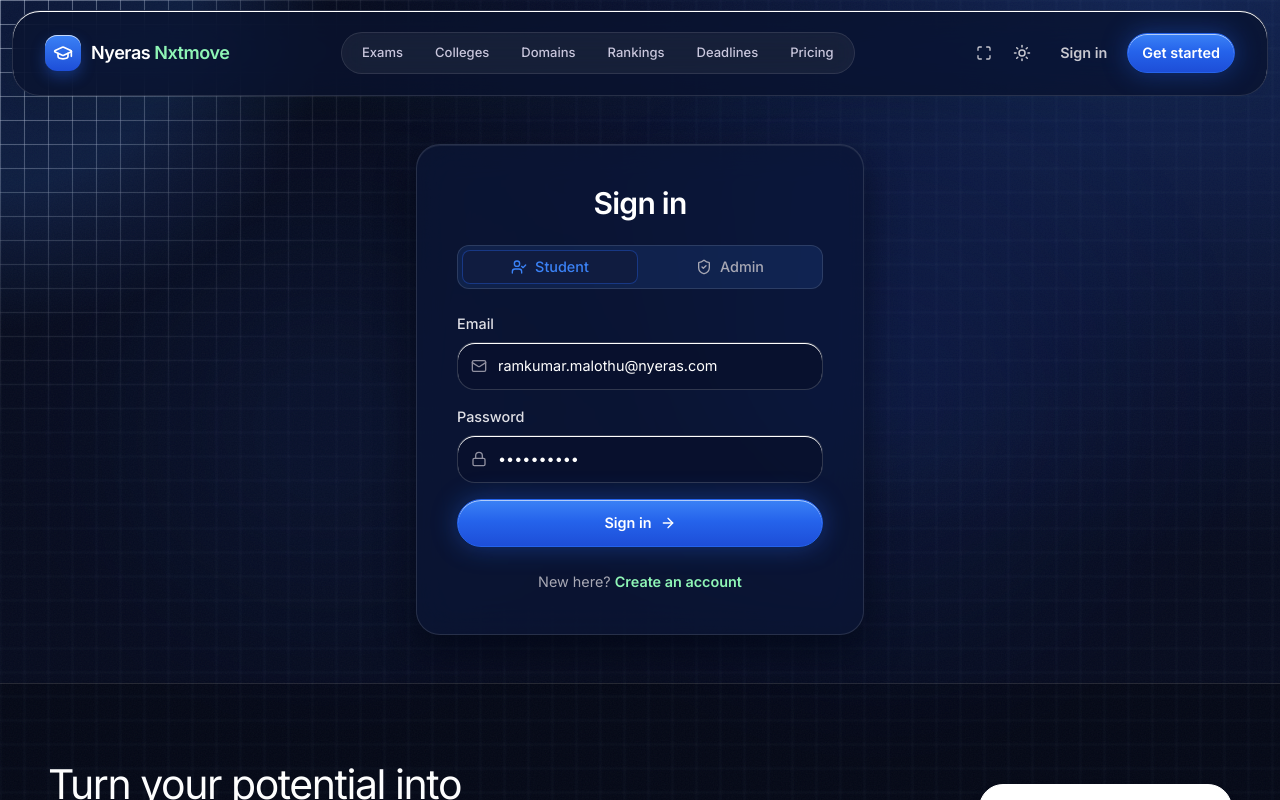
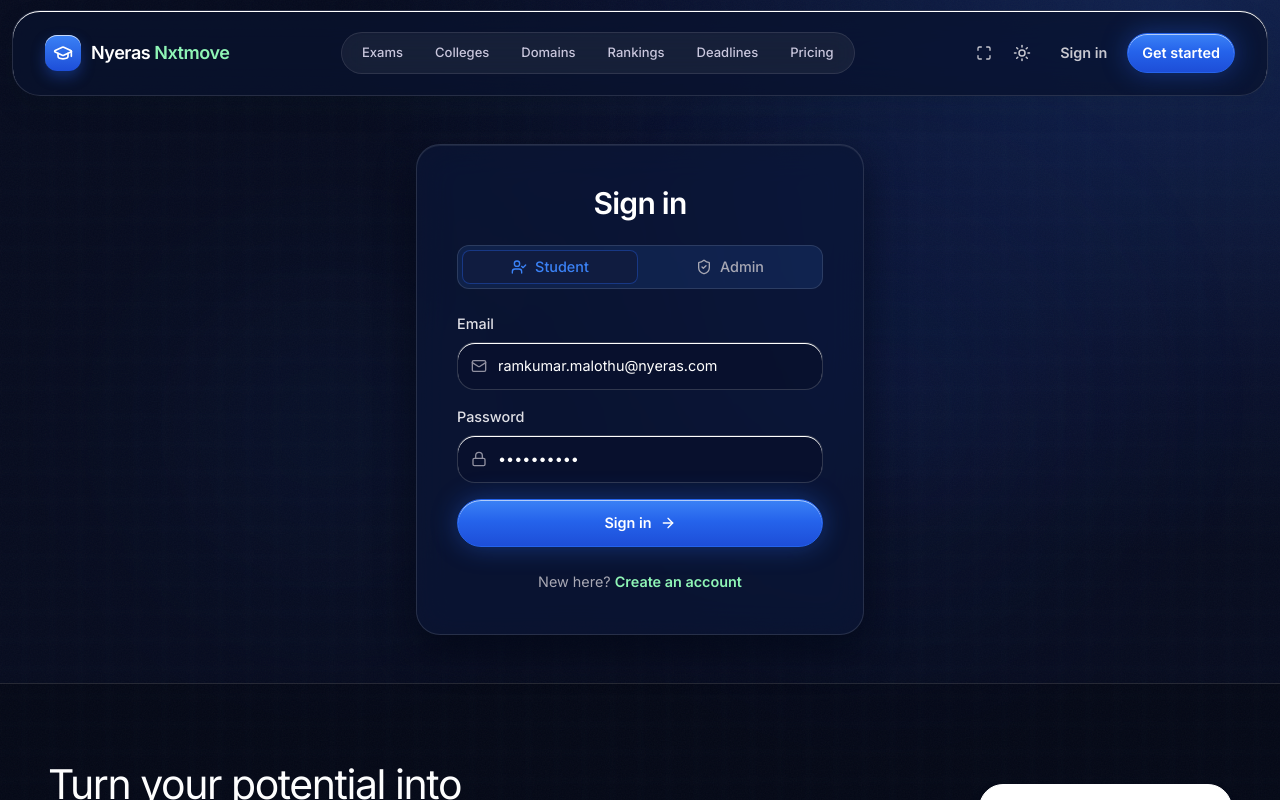
Before and after one commit to mukulpandey220/examhub, a Next.js app: page /login in a window 1280 px wide. Both pictures are taken after a click on the button 1022 px from the left and 53 px from the top of the page. Shown: the top 800 px of the page. Built offline with nearby package versions, Linux system fonts and the light colour scheme.

Commit message:
style: make background grid deeply blurred and remove cursor movement highlight color

```diff
--- a/src/app/globals.css
+++ b/src/app/globals.css
@@ -77,7 +77,7 @@
     position: absolute;
     inset: 0;
     pointer-events: none;
-    background: radial-gradient(420px circle at var(--mx, 20%) var(--my, 0%), rgba(37,99,235,.18), transparent 42%);
+    background: radial-gradient(420px circle at var(--mx, 20%) var(--my, 0%), rgba(255, 255, 255, 0.04), transparent 42%);
     opacity: 0;
     transition: opacity .25s;
   }
@@ -135,25 +135,20 @@
   .section-title { @apply text-2xl font-semibold tracking-tight text-slate-900 sm:text-4xl; }
   .num { font-variant-numeric: tabular-nums; letter-spacing: -.035em; }
 
-  /* Interactive Background Grid System - blended textures and smooth feathered mask */
+  /* Atmospheric Background Grid System - deeply blurred with no cursor highlight color */
   .bg-grid-blurred {
     background-image:
       linear-gradient(var(--grid-line-blur) 1px, transparent 1px),
       linear-gradient(90deg, var(--grid-line-blur) 1px, transparent 1px);
-    background-size: 24px 24px;
-    filter: blur(1.2px);
-    opacity: 0.78;
+    background-size: 28px 28px;
+    filter: blur(3.8px);
+    opacity: 0.62;
   }
   .bg-grid-sharp {
-    background-image:
-      linear-gradient(var(--grid-line-sharp) 1px, transparent 1px),
-      linear-gradient(90deg, var(--grid-line-sharp) 1px, transparent 1px);
-    background-size: 24px 24px;
-    mask-image: radial-gradient(460px circle at var(--cursor-x, -999px) var(--cursor-y, -999px), black 0%, rgba(0, 0, 0, 0.72) 28%, rgba(0, 0, 0, 0.22) 62%, transparent 100%);
-    -webkit-mask-image: radial-gradient(460px circle at var(--cursor-x, -999px) var(--cursor-y, -999px), black 0%, rgba(0, 0, 0, 0.72) 28%, rgba(0, 0, 0, 0.22) 62%, transparent 100%);
+    display: none;
   }
   .bg-grid-spotlight {
-    background: radial-gradient(440px circle at var(--cursor-x, -999px) var(--cursor-y, -999px), rgba(37, 99, 235, 0.12) 0%, var(--grid-spotlight) 42%, transparent 75%);
+    display: none;
   }
 }
 /* Full-width site chrome. Content aligns with the page, backgrounds reach both edges. */
--- a/src/components/BackgroundGrid.tsx
+++ b/src/components/BackgroundGrid.tsx
@@ -1,44 +1,14 @@
 "use client";
 
-import React, { useEffect } from "react";
+import React from "react";
 
 /**
- * Interactive Background Grid:
- * - Layer 1: Soft, blurred grid active across the entire background.
- * - Layer 2: Razor-sharp grid revealed dynamically under the cursor via radial mask.
- * - Layer 3: Interactive ambient cursor spotlight.
+ * Atmospheric Background Grid:
+ * - Soft, deeply blurred ambient grid across the entire background.
+ * - Gentle sapphire aura backlights.
+ * - Cursor spotlight / moving highlight color completely removed.
  */
 export function BackgroundGrid() {
-  useEffect(() => {
-    let frame = 0;
-    let lastX = -999;
-    let lastY = -999;
-
-    const updatePosition = () => {
-      frame = 0;
-      document.documentElement.style.setProperty("--cursor-x", `${lastX}px`);
-      document.documentElement.style.setProperty("--cursor-y", `${lastY}px`);
-    };
-
-    const onPointerMove = (e: PointerEvent) => {
-      lastX = e.clientX;
-      lastY = e.clientY;
-      if (!frame) {
-        frame = requestAnimationFrame(updatePosition);
-      }
-    };
-
-    // Update on pointermove and touch
-    window.addEventListener("pointermove", onPointerMove, { passive: true });
-    window.addEventListener("pointerdown", onPointerMove, { passive: true });
-
-    return () => {
-      window.removeEventListener("pointermove", onPointerMove);
-      window.removeEventListener("pointerdown", onPointerMove);
-      if (frame) cancelAnimationFrame(frame);
-    };
-  }, []);
-
   return (
     <div
       className="fixed inset-0 pointer-events-none z-0 overflow-hidden select-none"
@@ -46,42 +16,36 @@ export function BackgroundGrid() {
     >
       {/* Top-right ambient radial glow (sapphire into midnight navy) */}
       <div
-        className="absolute top-0 right-0 w-[950px] h-[560px] pointer-events-none opacity-80 dark:opacity-95 transition-opacity"
+        className="absolute top-0 right-0 w-[950px] h-[560px] pointer-events-none opacity-70 dark:opacity-85 transition-opacity"
         style={{
-          background: "var(--ambient-radial, radial-gradient(ellipse at 88% 0%, rgba(37, 99, 235, 0.18), transparent 65%))",
+          background: "var(--ambient-radial, radial-gradient(ellipse at 88% 0%, rgba(37, 99, 235, 0.15), transparent 65%))",
         }}
       />
 
       {/* Mid-left brand sapphire navy aura (blends with midnight blue) */}
       <div
-        className="absolute top-[16%] left-[2%] w-[600px] h-[600px] pointer-events-none rounded-full opacity-0 dark:opacity-75 transition-opacity"
+        className="absolute top-[16%] left-[2%] w-[600px] h-[600px] pointer-events-none rounded-full opacity-0 dark:opacity-60 transition-opacity"
         style={{
-          background: "radial-gradient(circle, rgba(37, 99, 235, 0.12) 0%, rgba(30, 64, 175, 0.05) 45%, transparent 70%)",
+          background: "radial-gradient(circle, rgba(37, 99, 235, 0.10) 0%, rgba(30, 64, 175, 0.04) 45%, transparent 70%)",
           filter: "blur(60px)",
         }}
       />
 
       {/* Center-right globe backlight aura */}
       <div
-        className="absolute top-[8%] right-[5%] w-[680px] h-[680px] pointer-events-none rounded-full opacity-0 dark:opacity-85 transition-opacity"
+        className="absolute top-[8%] right-[5%] w-[680px] h-[680px] pointer-events-none rounded-full opacity-0 dark:opacity-70 transition-opacity"
         style={{
-          background: "radial-gradient(circle, rgba(40, 100, 245, 0.16) 0%, rgba(20, 50, 160, 0.06) 50%, transparent 75%)",
+          background: "radial-gradient(circle, rgba(40, 100, 245, 0.12) 0%, rgba(20, 50, 160, 0.05) 50%, transparent 75%)",
           filter: "blur(50px)",
         }}
       />
 
-      {/* Layer 1: Blurred Grid (Atmospheric & softened base grid) */}
-      <div className="absolute -inset-6 bg-grid-blurred pointer-events-none transition-opacity duration-500" />
+      {/* Atmospheric Soft Blurred Grid */}
+      <div className="absolute -inset-8 bg-grid-blurred pointer-events-none transition-opacity duration-500" />
 
-      {/* Layer 2: Sharp Grid (Revealed sharply under cursor movement) */}
-      <div className="absolute inset-0 bg-grid-sharp pointer-events-none" />
-
-      {/* Layer 3: Radiant cursor spotlight */}
-      <div className="absolute inset-0 bg-grid-spotlight pointer-events-none" />
-
-      {/* Layer 4: Micro film grain texture for rich tactile depth */}
+      {/* Micro film grain texture for rich tactile depth */}
       <svg
-        className="absolute inset-0 w-full h-full opacity-[0.03] dark:opacity-[0.045] pointer-events-none mix-blend-overlay"
+        className="absolute inset-0 w-full h-full opacity-[0.025] dark:opacity-[0.04] pointer-events-none mix-blend-overlay"
         aria-hidden="true"
       >
         <filter id="gridNoiseFilter">
```
